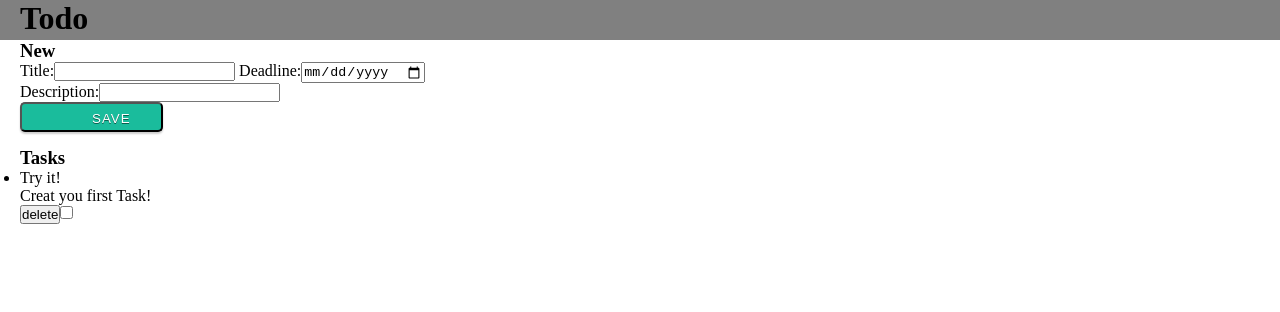
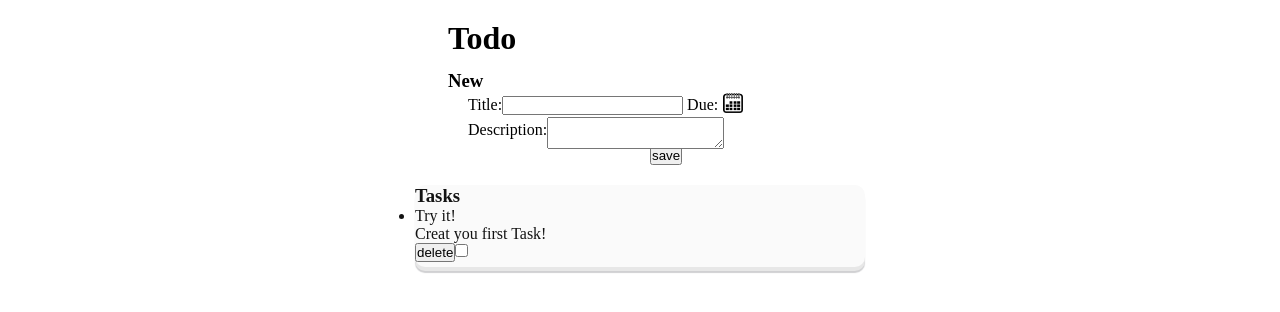
Before and after one commit to ElsaXing/todoList, a plain HTML site: page ToDo.html in a window 1280 px wide. Drawn offline with Linux system fonts and the light colour scheme.

Commit message:
'layout'

```diff
--- a/ToDo.html
+++ b/ToDo.html
@@ -1,29 +1,35 @@
 <!DOCTYPE html>
 <html>
 <head>
-    <link rel="stylesheet" type="text/css" href="todo.css">
+    <link rel="stylesheet" type="text/css" href="css/todo.css">
 	<title>ToDo</title>
 </head>
 <body>
-	<div class="top"><h1>Todo</h1></div>
+	<div class="top"> <div class="app-name"><h1>Todo</h1></div></div>
+	<div class="task-area">
 		<div class="create-task">
 			<h3>New</h3>
-		<form >
+			<form class="new-task">
 				Title:<input id="taskTitle" type="text" ></input>
-			Deadline:<input id="deadLine" type="date"></input>	<br>
-			Description:<input id="descriptionText" type="text"></input>	   <br>
+				Due:<img src="pic/calendar.png" id="calendar" onclick="show_calendar()">
+					<input id="deadLine" type="date"></input>	<br>
+				Description:<textarea id="descriptionText"></textarea>	   <br>
 				<input type="button" id="btn_save" value="save" onclick="get_viewData ()"></input>
 			</form>
+			<br>
 		</div>
 		<div class="show-task">
 			<h3>Tasks</h3>
-		<ul id="taskList">
+			<ul class="taskList">
 			</ul>
-		<ul  id='finished_taskList'>
+			<ul  class='finished_taskList'>
 			</ul>
+		</div>
 	</div>
 
 
-	<script type="text/javascript" src="todo.js"></script>
+	<script type="text/javascript" src="js/todo.js"></script>
+
+
 </body>
 </html>
--- /dev/null
+++ b/css/todo.css
@@ -0,0 +1,66 @@
+* {
+	margin: 0;
+	padding: 0;
+}
+
+
+.app-name,
+.show-task,
+.create-task
+{
+	width:30%;
+	margin: 0 auto;
+}
+
+.app-name {
+	height: 50px;
+	padding-top: 20px;
+}
+.new-task {
+	margin-left: 20px;
+	line-height: 25px;
+}
+
+#taskList,
+#finished_taskList {
+	list-style: none;
+	margin-left: 20px;
+}
+
+#calendar {
+	position: absolute;
+	width: 20px;
+	height: 20px;
+	margin-top: 1px;
+	margin-left: 5px;
+}
+
+#deadLine {
+	display: none;
+}
+
+#descriptionText {
+	position: absolute;
+}
+
+#btn_save {
+	margin-left: 50%;
+}
+
+#finished_taskList {
+	color: grey;
+}
+
+.show-task {
+	position:relative;
+	margin:0 auto 15px;
+	display:block;
+	width:450px; height:82px;
+	text-decoration:none;
+	background-color:#fafafa;
+	color:#131313;
+	border-radius:10px;
+	box-shadow: 0 4px #e7e7e7,
+    			0 6px 1px #d0d0d2;
+
+}
--- a/todo.js
+++ b/js/todo.js
@@ -1,4 +1,20 @@
 "use strict";
+
+function addLoadEvent(func) {
+	var oldonload = window.onload;
+	if (typeof window.onload != 'function') {
+		window.onload = func;
+	} else {
+		window.onload = function () {
+			oldonload();
+			func();
+		}
+	}
+}
+
+
+
+
 
 if (localStorage.getItem('allTasks')) {
 	// 读取数据
@@ -14,7 +30,7 @@ if (localStorage.getItem('allTasks')) {
 		}
 	);
 	// 创建任务
-	var finished_taskList = document.getElementById('finished_taskList');
+	var finished_taskList = document.getElementsByClassName('finished_taskList')[0];
 	for (var i=0; i < allTasks.length; i++) {
 		var task = allTasks[i];
 		var seperatetask = View_newTask(task.title,task.deadline,task.description,task.UUID);
@@ -34,12 +50,15 @@ else{
 
 function View_newTask (taskTitle,deadLine,descriptionText,UUID) {
 
-	var taskList = document.getElementById('taskList');
-	var finished_taskList = document.getElementById('finished_taskList');
+	var taskList = document.getElementsByClassName('taskList')[0];
+	var finished_taskList = document.getElementsByClassName('finished_taskList')[0];
 
 	var task = document.createElement('li');
 	// 基础信息
-	var title = document.createTextNode(taskTitle);
+	var title = document.createElement('p');
+		var title_text = document.createTextNode(taskTitle);
+		title.appendChild(title_text);
+		title_text.className = 'title';
 	var deadline = document.createElement('p');
 	    var deadline_date = document.createTextNode(deadLine);
 	    deadline.className = 'deadline';
@@ -52,7 +71,6 @@ function View_newTask (taskTitle,deadLine,descriptionText,UUID) {
 	task.appendChild(deadline);
 	task.appendChild(description);
 	task.setAttribute('UUID',UUID);
-	task.className = 'unfinished';
 	taskList.appendChild(task);
 
 	// 基础功能
@@ -191,7 +209,7 @@ function generateUUID(){
 
 
 
-
+// 检查数据存储
 window.onunload = function () {
 	if (allTasks.length === 0 ) {
 		localStorage.removeItem('allTasks');
@@ -200,3 +218,35 @@ window.onunload = function () {
 
 	}
 };
+
+
+
+function show_calendar() {
+	var pic_calendar = document.getElementById('calendar')
+	var input_calendar = document.getElementById('deadLine');
+	pic_calendar.style.display = 'none';
+	input_calendar.style.display = 'inline';
+}
+
+
+function set_today_date() {
+	var today = new Date;
+	var year = today.getFullYear();
+	var month = today.getMonth() + 1;
+	var day = today.getDay() + 1;
+
+	if (month < 10) {
+		month = '0' + month;
+	}
+	if (day < 10) (
+		day = '0' + day);
+
+	var calendar = document.getElementById('deadLine');
+
+
+	var today_date = year + '-' + month + '-' + day;
+
+	calendar.setAttribute('value', today_date);
+
+}
+addLoadEvent(set_today_date);
--- a/todo.css
+++ /dev/null
@@ -1,49 +0,0 @@
-* {
-	margin: 0;
-	padding: 0;
-}
-
-.top {
-	background-color: gray;
-	width: 100%;
-	height: 40px;
-	padding-left: 20px;
-}
-
-.create-task {
-	margin-left: 20px;
-}
-
-.show-task {
-	margin-left: 20px;
-	text-decoration: none;
-}
-
-#btn_save {
- display: inline-block;
-  height: 30px;
-  line-height: 30px;
-  padding-right: 30px;
-  padding-left: 70px;
-  position: relative;
-  background-color: #1abc9c;
-  color:rgb(255,255,255);
-  text-decoration: none;
-  text-transform: uppercase;
-  letter-spacing: 1px;
-  margin-bottom: 15px;
-
-
-  border-radius: 5px;
-  -moz-border-radius: 5px;
-  -webkit-border-radius: 5px;
-  text-shadow:0px 1px 0px rgba(0,0,0,0.5);
--ms-filter:"progid:DXImageTransform.Microsoft.dropshadow(OffX=0,OffY=1,Color=#ff123852,Positive=true)";zoom:1;
-filter:progid:DXImageTransform.Microsoft.dropshadow(OffX=0,OffY=1,Color=#ff123852,Positive=true);
-
-  -moz-box-shadow:0px 2px 2px rgba(0,0,0,0.2);
-  -webkit-box-shadow:0px 2px 2px rgba(0,0,0,0.2);
-  box-shadow:0px 2px 2px rgba(0,0,0,0.2);
-  -ms-filter:"progid:DXImageTransform.Microsoft.dropshadow(OffX=0,OffY=2,Color=#33000000,Positive=true)";
-filter:progid:DXImageTransform.Microsoft.dropshadow(OffX=0,OffY=2,Color=#33000000,Positive=true);
-}
```
Also changed, not shown: pic/calendar.png (added). Lines whose indentation alone changed are shown as unchanged.
